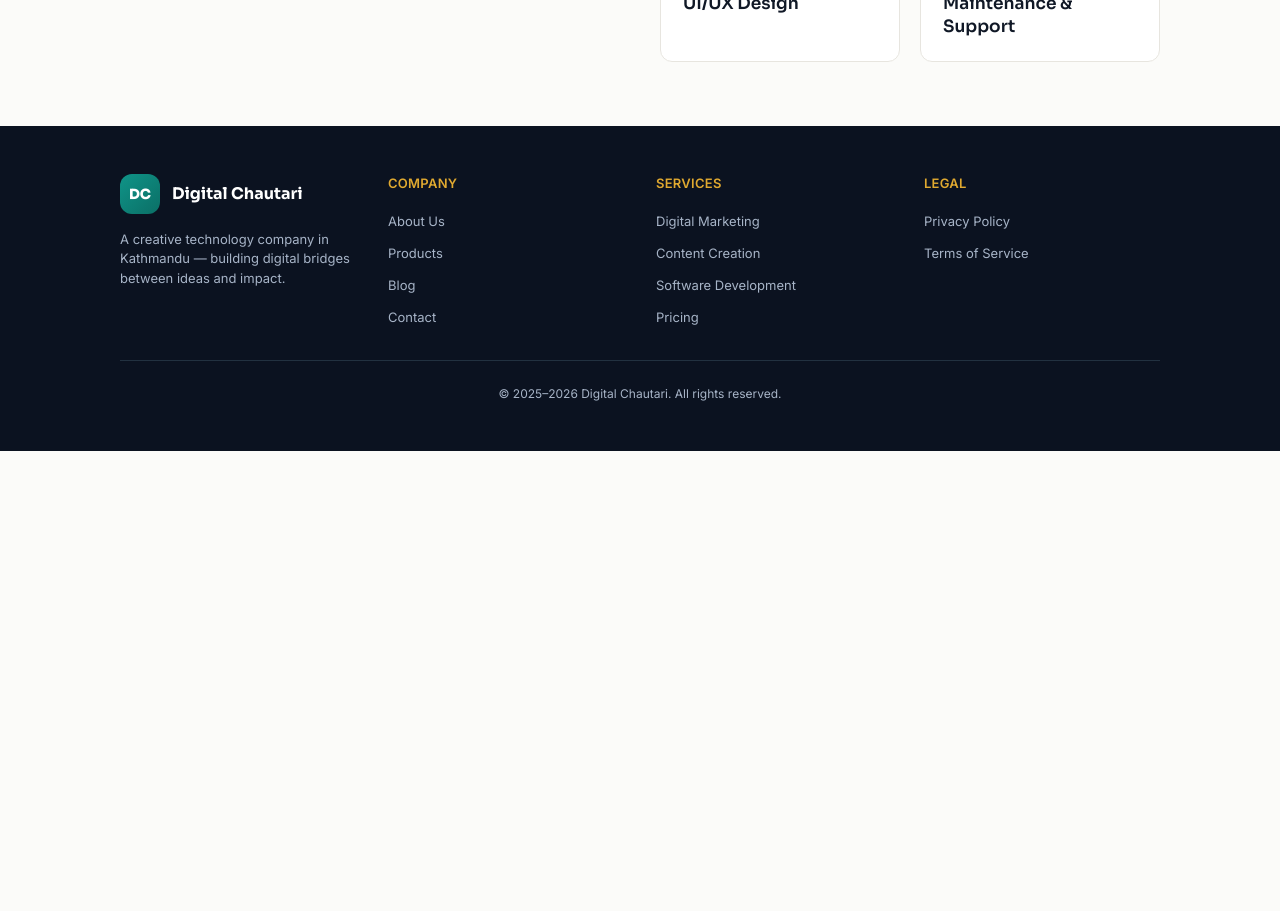
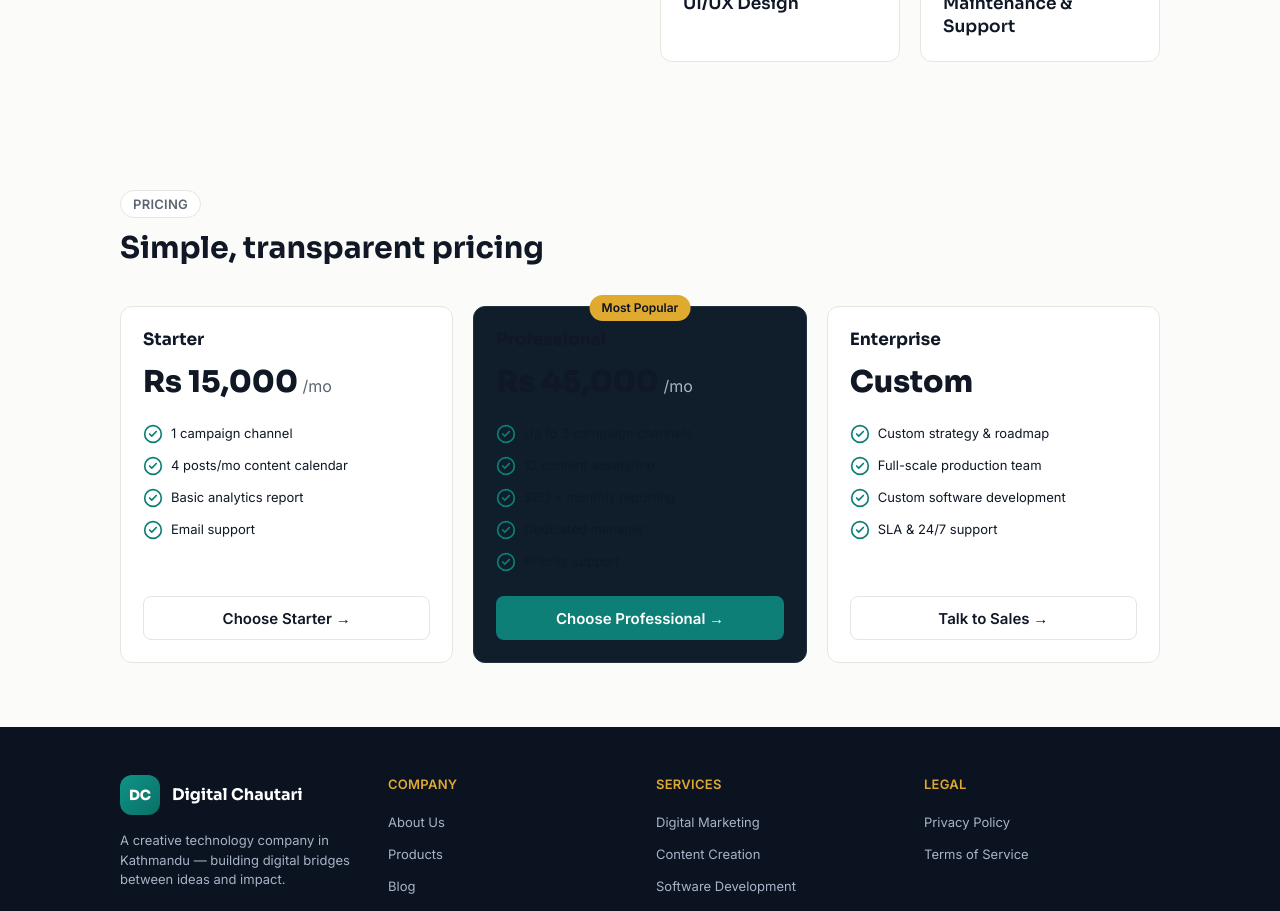
Before and after one commit to dhunganasaroj3/digital-chautari, a Next.js app: page /services in a window 1280 px wide. Shown: the part 1500-2411 px from the top of the page. Before the commit the page ends 1951 px from the top, so only its background shows below. Built offline with nearby package versions, Linux system fonts and the light colour scheme.

Commit message:
feat(services): pricing tiers with dark Professional card + gold badge (S2.3)

```diff
--- a/app/services/page.tsx
+++ b/app/services/page.tsx
@@ -1,6 +1,7 @@
 import type { Metadata } from "next";
 import { Hero } from "@/components/sections/Hero";
 import { ServiceCategoryRow } from "@/components/sections/ServiceCategoryRow";
+import { PricingTable } from "@/components/sections/PricingTable";
 import { CATEGORIES, SERVICES_HERO } from "@/lib/data/services";
 
 export const metadata: Metadata = {
@@ -15,6 +16,7 @@ export default function ServicesPage() {
       {CATEGORIES.map((category, i) => (
         <ServiceCategoryRow key={category.id} category={category} flip={i % 2 === 1} />
       ))}
+      <PricingTable />
     </>
   );
 }
--- /dev/null
+++ b/components/sections/PricingTable.tsx
@@ -0,0 +1,48 @@
+import { CheckCircle2 } from "lucide-react";
+import { Section } from "@/components/ui/Section";
+import { SectionHeading } from "@/components/ui/SectionHeading";
+import { Card } from "@/components/ui/Card";
+import { Badge } from "@/components/ui/Badge";
+import { Button } from "@/components/ui/Button";
+import { Reveal } from "@/components/motion/Reveal";
+import { StaggerGroup } from "@/components/motion/StaggerGroup";
+import { PRICING } from "@/lib/data/services";
+
+export function PricingTable() {
+  return (
+    <Section id="pricing" className="scroll-mt-20">
+      <Reveal>
+        <SectionHeading eyebrow={PRICING.eyebrow} title={PRICING.title} />
+      </Reveal>
+      <StaggerGroup className="mt-10 grid grid-cols-1 items-stretch gap-5 lg:grid-cols-3">
+        {PRICING.tiers.map((tier) => (
+          <Card key={tier.name} reveal dark={tier.dark} className="relative flex h-full flex-col">
+            {"badge" in tier && tier.badge ? (
+              <Badge className="absolute -top-3 left-1/2 -translate-x-1/2">{tier.badge}</Badge>
+            ) : null}
+            <h3 className="font-heading text-h3-lg font-bold">{tier.name}</h3>
+            <p className="mt-3">
+              <span className="font-heading text-3xl font-extrabold">{tier.price}</span>
+              {tier.period ? <span className="text-text-muted"> {tier.period}</span> : null}
+            </p>
+            <ul className="mt-6 mb-6 flex flex-col gap-3">
+              {tier.features.map((feature) => (
+                <li key={feature} className="flex items-start gap-2">
+                  <CheckCircle2 className="text-action size-5 shrink-0" aria-hidden />
+                  <span className="text-small-lg">{feature}</span>
+                </li>
+              ))}
+            </ul>
+            <Button
+              href={tier.cta.href}
+              variant={tier.dark ? "primary" : "ghost"}
+              className="mt-auto"
+            >
+              {tier.cta.label}
+            </Button>
+          </Card>
+        ))}
+      </StaggerGroup>
+    </Section>
+  );
+}
--- a/components/ui/Card.tsx
+++ b/components/ui/Card.tsx
@@ -7,20 +7,23 @@ type Props = {
   href?: string;
   /** Marks the card for the canonical GSAP reveal when inside a StaggerGroup. */
   reveal?: boolean;
+  /** Sets data-scheme="dark" on the card itself (token remap for stand-out tiers). */
+  dark?: boolean;
   className?: string;
 };
 
-export function Card({ children, href, reveal = false, className = "" }: Props) {
+export function Card({ children, href, reveal = false, dark = false, className = "" }: Props) {
   const classes = `group rounded-card border border-border-default bg-surface-card p-card transition-[transform,box-shadow] duration-300 hover:-translate-y-1 hover:shadow-card-hover ${className}`;
+  const scheme = dark ? "dark" : undefined;
   if (href) {
     return (
-      <Link href={href} data-reveal={reveal || undefined} className={classes}>
+      <Link href={href} data-reveal={reveal || undefined} data-scheme={scheme} className={classes}>
         {children}
       </Link>
     );
   }
   return (
-    <div data-reveal={reveal || undefined} className={classes}>
+    <div data-reveal={reveal || undefined} data-scheme={scheme} className={classes}>
       {children}
     </div>
   );
```
